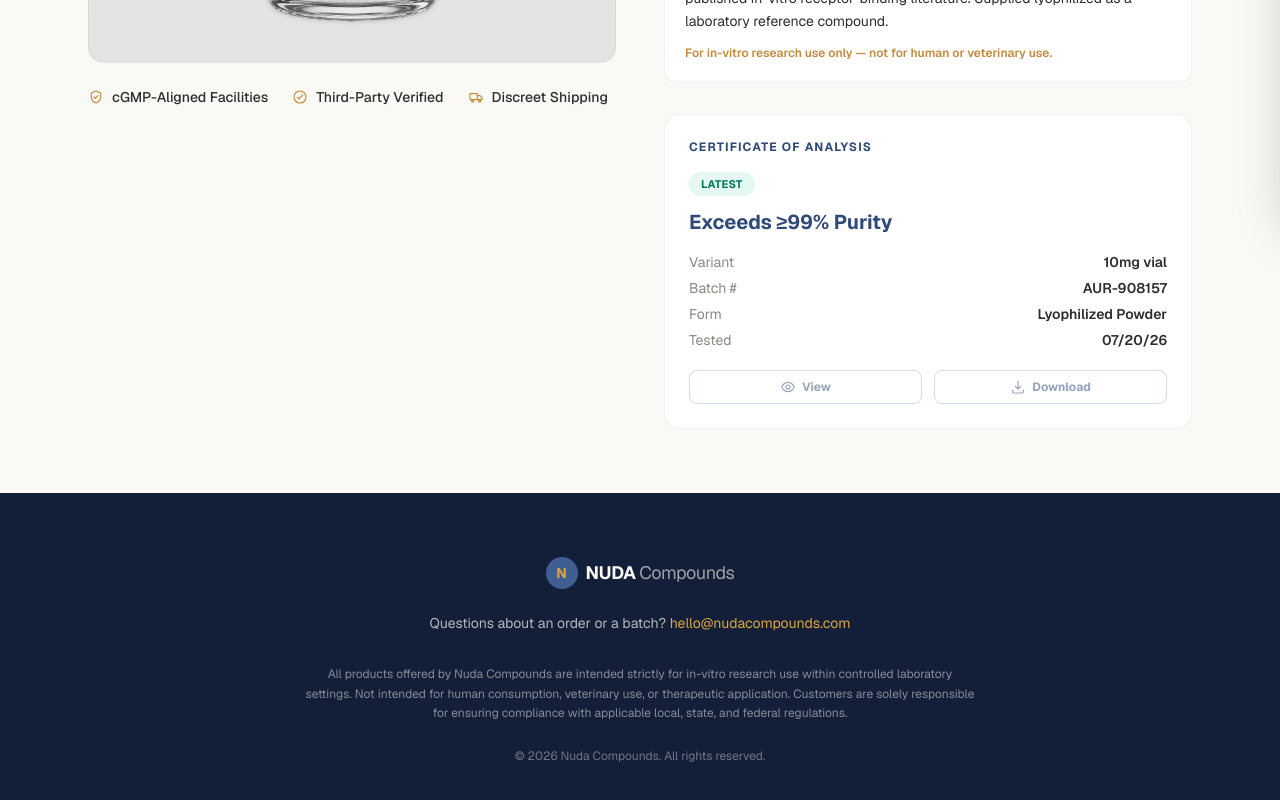
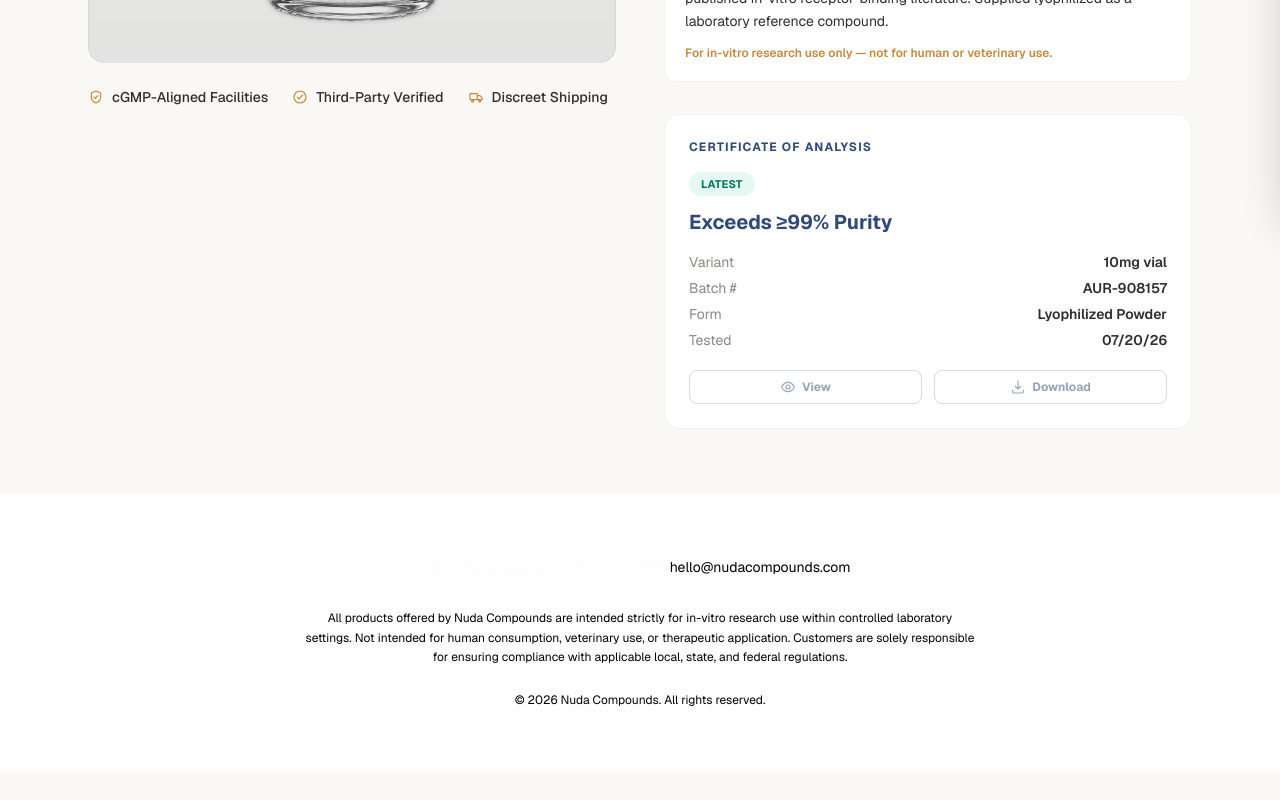
Before and after one commit to michaelDragomir/nudacompounds, a Next.js app: page /products/3-rt in a window 1280 px wide. Shown: the part 586-1386 px from the top of the page. After the commit the page ends 1358 px from the top, so only its background shows below. Built offline with nearby package versions, Linux system fonts and the light colour scheme.

Commit message:
updated design

```diff
--- a/app/components/Footer.tsx
+++ b/app/components/Footer.tsx
@@ -1,32 +1,35 @@
 export function Footer() {
 	return (
-    <footer className="bg-navy-dark text-offwhite/70 mt-auto">
-      <div className="max-w-6xl mx-auto px-6 py-16 text-center">
-        <div className="flex items-center justify-center gap-2 mb-6">
-          <span className="w-8 h-8 rounded-full bg-navy-light flex items-center justify-center text-amber font-bold text-sm">
+		<footer className='bg-white text-offwhite/70 mt-auto'>
+			<div className='max-w-6xl mx-auto px-6 py-16 text-center'>
+				{/* <div className='flex items-center justify-center gap-2 mb-6'>
+					<span className='w-8 h-8 rounded-full bg-navy-light flex items-center justify-center text-amber font-bold text-sm'>
 						N
 					</span>
-          <span className="font-bold tracking-tight text-offwhite text-lg">
-            NUDA <span className="font-normal text-offwhite/60">Compounds</span>
+					<span className='font-bold tracking-tight text-black text-lg'>
+						NUDA <span className='font-normal text-offwhite/60'>Compounds</span>
 					</span>
-        </div>
+				</div> */}
 
-        <p className="text-sm">
-          Questions about an order or a batch?{" "}
-          <a href="mailto:hello@nudacompounds.com" className="text-amber hover:underline">
+				<p className='text-sm'>
+					Questions about an order or a batch?{' '}
+					<a
+						href='mailto:hello@nudacompounds.com'
+						className='text-black hover:underline'
+					>
 						hello@nudacompounds.com
 					</a>
 				</p>
 
-        <p className="max-w-2xl mx-auto text-xs leading-relaxed mt-8 text-offwhite/50">
-          All products offered by Nuda Compounds are intended strictly for in-vitro
-          research use within controlled laboratory settings. Not intended for human
-          consumption, veterinary use, or therapeutic application. Customers are
-          solely responsible for ensuring compliance with applicable local, state,
-          and federal regulations.
+				<p className='max-w-2xl mx-auto text-xs leading-relaxed mt-8 text-black'>
+					All products offered by Nuda Compounds are intended strictly for
+					in-vitro research use within controlled laboratory settings. Not
+					intended for human consumption, veterinary use, or therapeutic
+					application. Customers are solely responsible for ensuring compliance
+					with applicable local, state, and federal regulations.
 				</p>
 
-        <p className="text-xs text-offwhite/40 mt-6">
+				<p className='text-xs text-black mt-6'>
 					&copy; 2026 Nuda Compounds. All rights reserved.
 				</p>
 			</div>
--- a/app/components/Hero.tsx
+++ b/app/components/Hero.tsx
@@ -13,7 +13,7 @@ export function Hero() {
 	return (
 		<section
 			id='top'
-			className='relative min-h-[92vh] flex items-center overflow-hidden bg-navy-dark'
+			className='relative min-h-[92vh] flex items-center overflow-hidden bg-navy'
 		>
 			<div
 				className='animate-glow-pulse absolute inset-0 bg-[radial-gradient(circle_at_20%_30%,rgba(217,160,91,0.14),transparent_40%)]'
--- a/app/components/NudaPromise.tsx
+++ b/app/components/NudaPromise.tsx
@@ -25,7 +25,7 @@ export function NudaPromise() {
 			<div className='mx-auto max-w-6xl px-6'>
 				<div className='mx-auto mb-14 max-w-3xl text-center'>
 					<h2 className='text-3xl font-bold text-navy sm:text-4xl'>
-						The <span className='text-amber-dark'>Nuda</span> Promise
+						The Nuda Promise
 					</h2>
 					<div className='mt-4 flex flex-wrap items-center justify-center gap-3 text-sm text-charcoal/70'>
 						<span>Research Peptides Delivered Same Day Locally</span>
```
Lines whose indentation alone changed are shown as unchanged.
